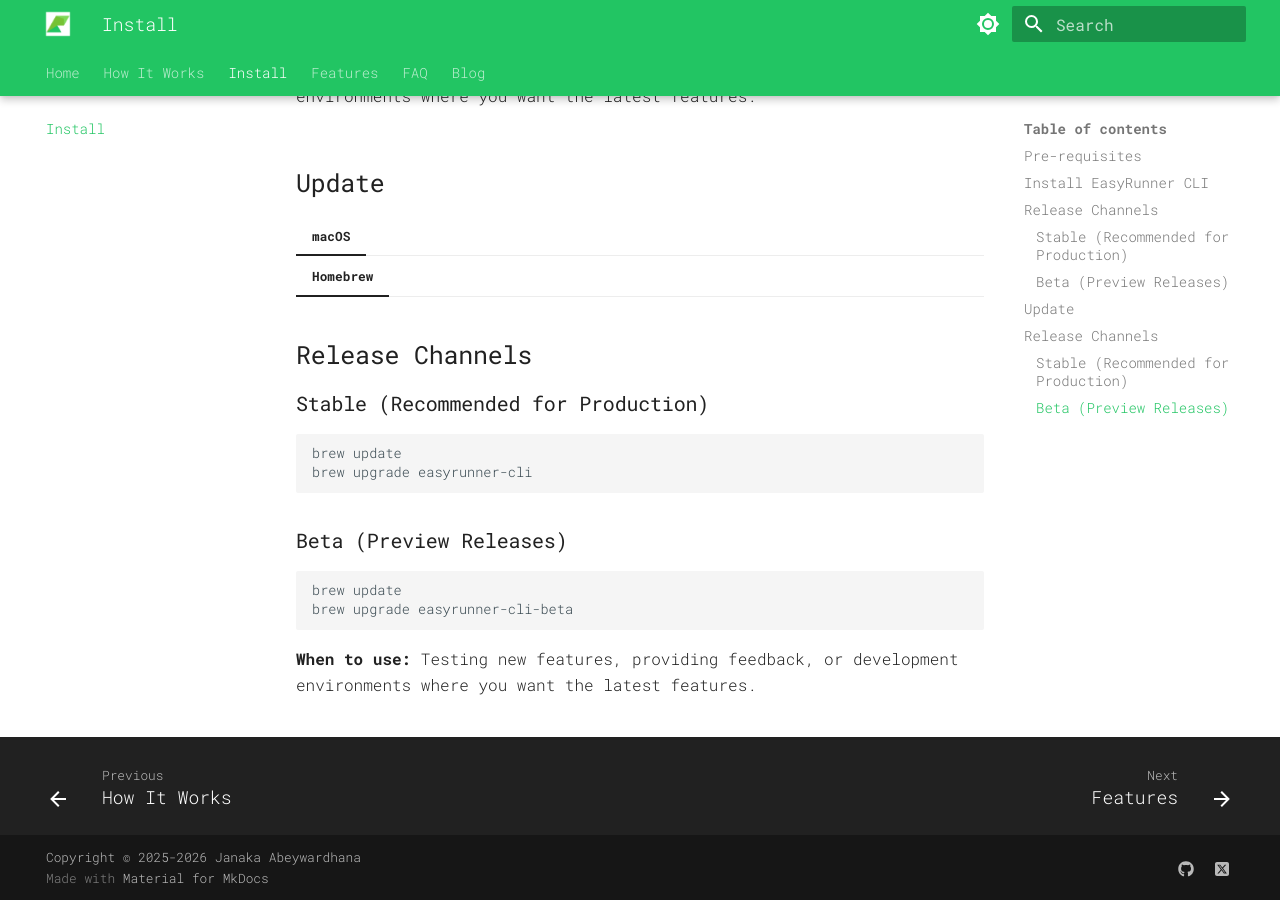
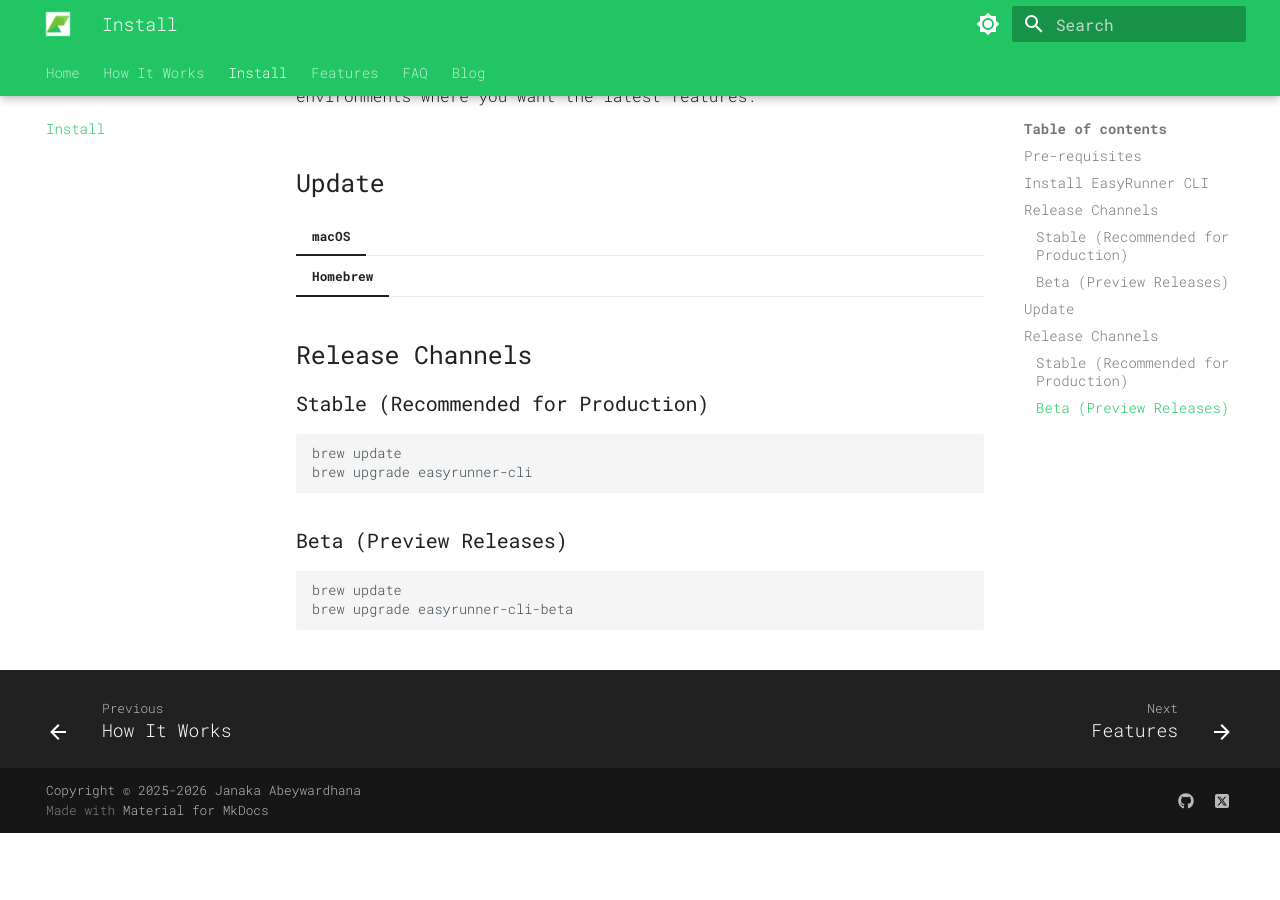
Before and after one commit to janaka/easyrunner-docs, an MkDocs documentation site: the page built from docs/install.md, in a window 1280 px wide and 900 px high, scrolled down 1525 px. Built offline with MkDocs 1.6.1 and Material for MkDocs 9.7.7, drawn with Linux system fonts in a browser that asks for light colours; some web fonts are replaced; after the commit the page ends 2358 px from its top, so only the background shows below that.

Commit message:
docs(install.md): remove redundant usage note for beta installation

````diff
--- a/docs/install.md
+++ b/docs/install.md
@@ -77,5 +77,3 @@ Use one of the method below to install it.
         brew update
         brew upgrade easyrunner-cli-beta
         ```
-
-        **When to use:** Testing new features, providing feedback, or development environments where you want the latest features.
````
